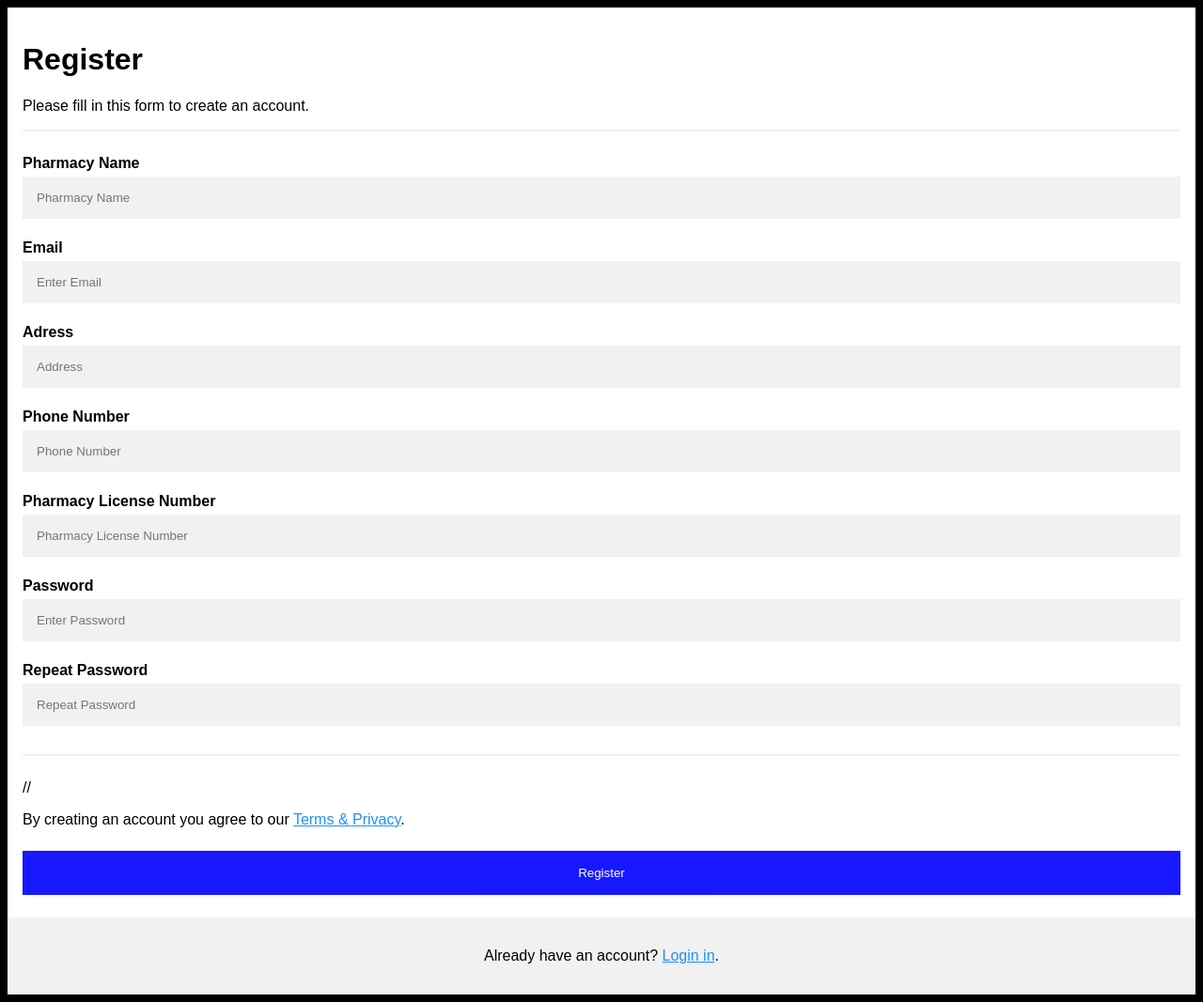
After one commit to arunapriyadarshana/medical-web-app, a PHP site: page /signup.php in a window 1280 px wide. The commit adds this page. Shown: the whole page at 94% size. Run offline with PHP 8.4, Linux system fonts and the light colour scheme.

Commit message:
finalize

```diff
--- /dev/null
+++ b/signup.php
@@ -0,0 +1,105 @@
+<!DOCTYPE html>
+<html>
+<head>
+<meta name="viewport" content="width=device-width, initial-scale=1">
+<style>
+body {
+  font-family: Arial, Helvetica, sans-serif;
+  background-color: black;
+
+}
+
+* {
+  box-sizing: border-box;
+}
+
+/* Add padding to containers */
+.container {
+  padding: 16px;
+  background-color: white;
+}
+
+/* Full-width input fields */
+input[type=text], input[type=password] {
+  width: 100%;
+  padding: 15px;
+  margin: 5px 0 22px 0;
+  display: inline-block;
+  border: none;
+  background: #f1f1f1;
+}
+
+input[type=text]:focus, input[type=password]:focus {
+  background-color: #ddd;
+  outline: none;
+}
+
+/* Overwrite default styles of hr */
+hr {
+  border: 1px solid #f1f1f1;
+  margin-bottom: 25px;
+}
+
+/* Set a style for the submit button */
+.registerbtn {
+  background-color: blue;
+  color: white;
+  padding: 16px 20px;
+  margin: 8px 0;
+  border: none;
+  cursor: pointer;
+  width: 100%;
+  opacity: 0.9;
+}
+
+.registerbtn:hover {
+  opacity: 1;
+}
+
+/* Add a blue text color to links */
+a {
+  color: dodgerblue;
+}
+
+/* Set a grey background color and center the text of the "sign in" section */
+.signin {
+  background-color: #f1f1f1;
+  text-align: center;
+}
+</style>
+</head>
+<body>
+
+<form action="/action_page.php">
+  <div class="container">
+    <h1>Register</h1>
+    <p>Please fill in this form to create an account.</p>
+    <hr>
+    <label for="Pharmacy Name"><b>Pharmacy Name</b></label>
+    <input type="text" placeholder="Pharmacy Name" name="pname" id="pname" required>
+    <label for="email"><b>Email</b></label>
+    <input type="text" placeholder="Enter Email" name="email" id="email" required>
+    <label for="address"><b>Adress</b></label>
+    <input type="text" placeholder="Address" name="address" id="address" required>
+    <label for="phonenumber"><b>Phone Number</b></label>
+    <input type="text" placeholder="Phone Number" name="number" id="pnumber" required>
+    <label for="pharmacylicense"><b>Pharmacy License Number</b></label>
+    <input type="text" placeholder="Pharmacy License Number" name="plnumber" id="plnumber" required>
+    <label for="psw"><b>Password</b></label>
+    <input type="password" placeholder="Enter Password" name="psw" id="psw" required>
+
+    <label for="psw-repeat"><b>Repeat Password</b></label>
+    <input type="password" placeholder="Repeat Password" name="psw-repeat" id="psw-repeat" required>
+    <hr>
+ //   <p>By creating an account you agree to our <a href="#">Terms & Privacy</a>.</p>
+
+    <button type="submit" class="registerbtn">Register</button>
+  </div>
+
+  <div class="container signin">
+    <p>Already have an account? <a href="Findmymed.html">Login in</a>.</p>
+  </div>
+</form>
+
+</body>
+</html>
```
Also changed, not shown: index.php (added, +46 -0 lines), login.php (+10 -10 lines).
